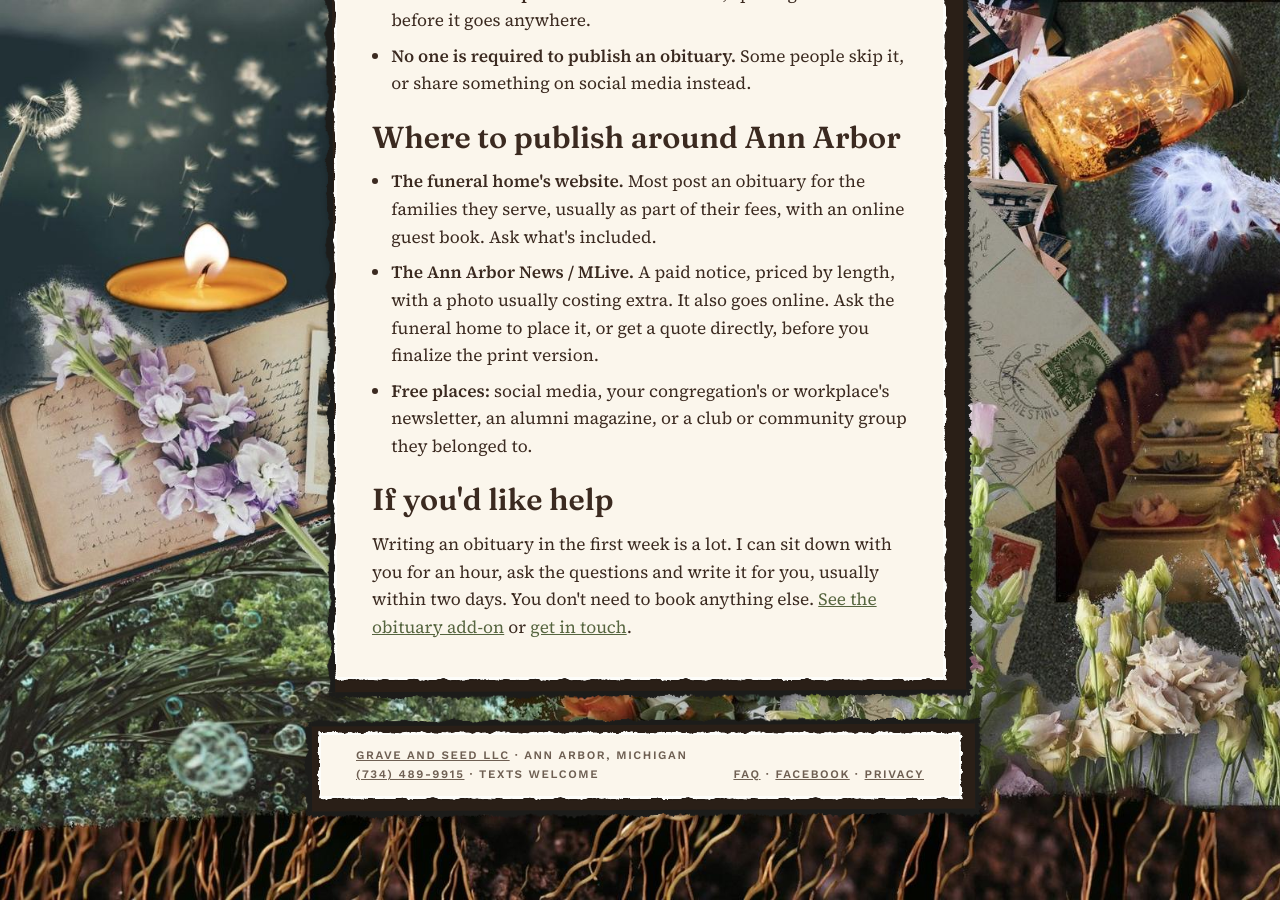
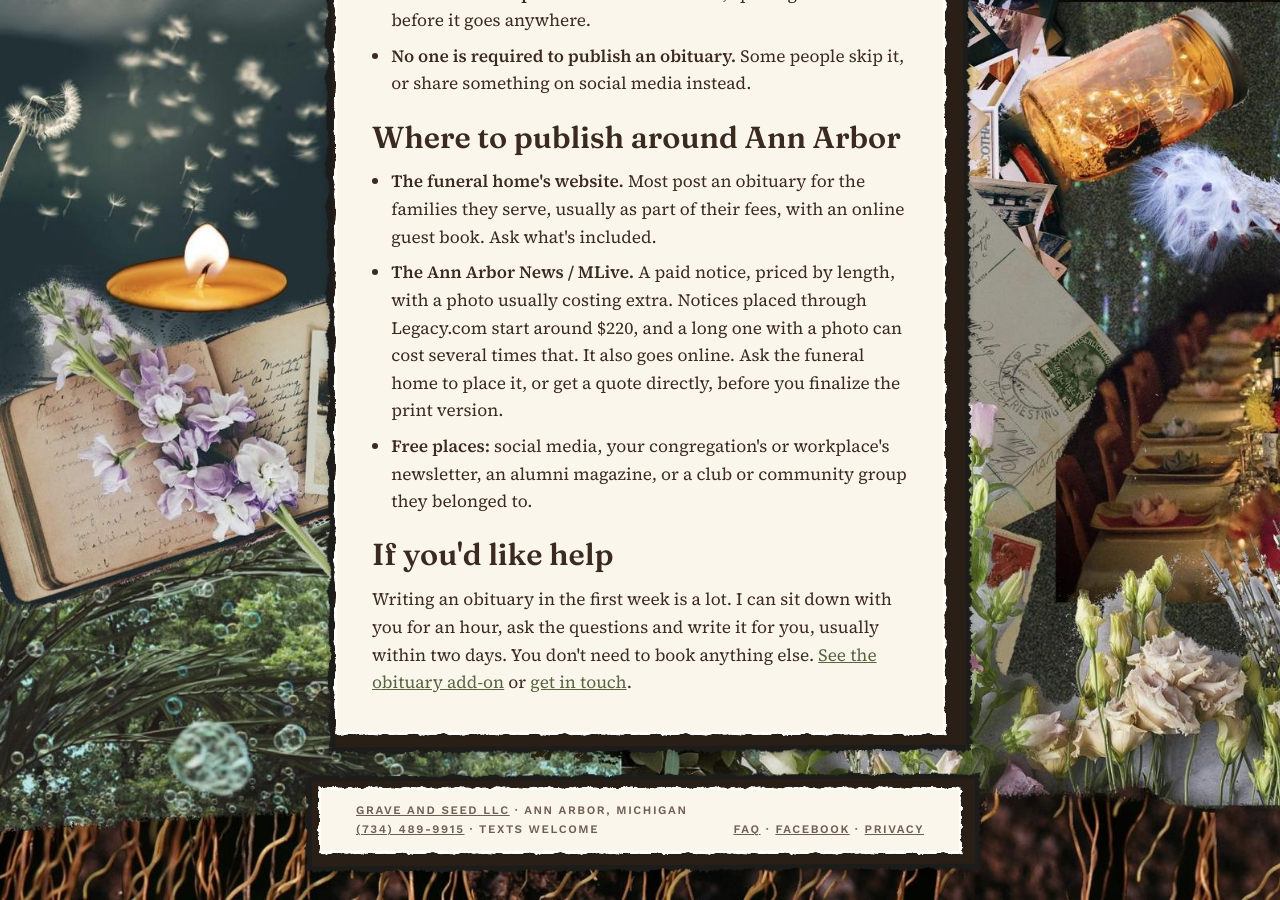
Before and after one commit to katekelley/graveandseed, a Jekyll site: the page built from resources/obituary.html, in a window 1280 px wide and 900 px high, scrolled down 3079 px. Built offline with Jekyll 4.4.1, drawn with Linux system fonts in a browser that asks for light colours.

Commit message:
Add Washtenaw medical examiner fee and Ann Arbor News obituary cost
Co-Authored-By: Claude Opus 5.5 <noreply@anthropic.com>
Claude-Session: https://claude.ai/code/session_011MgnuCerWfLmUUDEPoAm9b

```diff
--- a/resources/first-week.html
+++ b/resources/first-week.html
@@ -38,7 +38,7 @@ permalink: /resources/first-week/
   <ul>
     <li><strong>Choose a funeral home.</strong> Michigan is one of the few states that requires a licensed funeral director to file the death certificate, move the body, get permits and oversee burial or cremation. You can still do a lot yourself, including a home vigil, with a cooperating funeral director. <a href="/prices/">Compare Washtenaw prices</a></li>
     <li><strong>You only pay for what you choose.</strong> Michigan only requires embalming for a few contagious diseases, or if the body is shipped, say by plane, more than 48 hours after death. Refrigeration is a common alternative. <a href="/resources/embalming/">More about embalming</a></li>
-    <li><strong>The paperwork clock:</strong> the funeral director files the death record within 72 hours and gets the burial or cremation permit. For cremation, the county medical examiner signs off first.</li>
+    <li><strong>The paperwork clock:</strong> the funeral director files the death record within 72 hours and gets the burial or cremation permit. For cremation, the county medical examiner signs off first. In Washtenaw County that costs $75, and funeral homes usually list it as a separate fee.</li>
     <li><strong>Decide on burial or cremation.</strong> If you choose direct cremation, the celebration can happen weeks later. <a href="/resources/caskets/">Lower-cost options</a> &middot; <a href="/resources/green-burial/">Green burial</a></li>
   </ul>
 </section>
--- a/resources/obituary.html
+++ b/resources/obituary.html
@@ -63,7 +63,7 @@ permalink: /resources/obituary/
   <h2>Where to publish around Ann Arbor</h2>
   <ul>
     <li><strong>The funeral home's website.</strong> Most post an obituary for the families they serve, usually as part of their fees, with an online guest book. Ask what's included.</li>
-    <li><strong>The Ann Arbor News / MLive.</strong> A paid notice, priced by length, with a photo usually costing extra. It also goes online. Ask the funeral home to place it, or get a quote directly, before you finalize the print version.</li>
+    <li><strong>The Ann Arbor News / MLive.</strong> A paid notice, priced by length, with a photo usually costing extra. Notices placed through Legacy.com start around $220, and a long one with a photo can cost several times that. It also goes online. Ask the funeral home to place it, or get a quote directly, before you finalize the print version.</li>
     <li><strong>Free places:</strong> social media, your congregation's or workplace's newsletter, an alumni magazine, or a club or community group they belonged to.</li>
   </ul>
 
```
